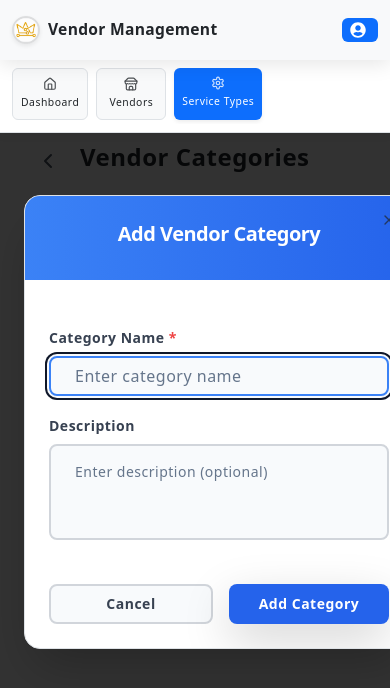
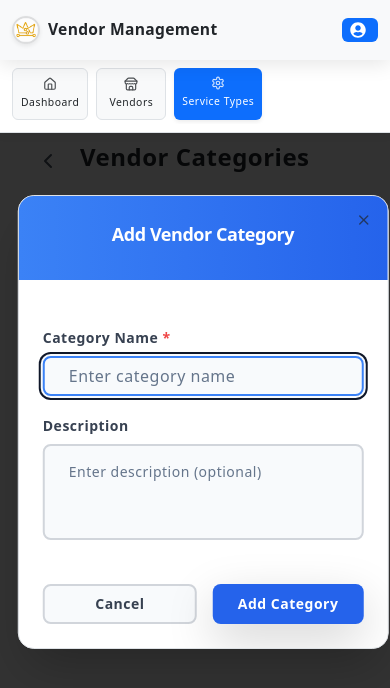
Before and after one commit to saketh1607/aurumi-vendor, a React (Vite) app: page /vendor-categories in a window 390 px wide. Both pictures are taken after a click on the button "Add Category". Shown: the top 688 px of the page. Built offline with nearby package versions, Linux system fonts and the light colour scheme.

Commit message:
Improve dialog responsiveness and styling for vendor categories
Co-authored-by: pvtsk02 <pvtsk02@gmail.com>

```diff
--- a/src/pages/VendorCategories.tsx
+++ b/src/pages/VendorCategories.tsx
@@ -220,16 +220,16 @@ const VendorCategories: React.FC = () => {
 
       {/* Add/Edit Category Dialog - Improved Styling */}
       <Dialog open={isDialogOpen} onOpenChange={handleDialogClose}>
-        <DialogContent className="sm:max-w-md w-full mx-4 bg-white border border-gray-200 shadow-2xl rounded-2xl p-0 overflow-hidden">
-          <div className="bg-gradient-to-r from-blue-500 to-blue-600 px-6 py-4">
+        <DialogContent className="sm:max-w-md w-full max-w-[95vw] sm:w-auto mx-2 sm:mx-4 bg-white border border-gray-200 shadow-2xl rounded-2xl p-0 overflow-hidden max-h-[90vh] overflow-y-auto">
+          <div className="bg-gradient-to-r from-blue-500 to-blue-600 px-4 sm:px-6 py-4">
             <DialogHeader>
-              <DialogTitle className="text-xl font-bold text-white">
+              <DialogTitle className="text-lg sm:text-xl font-bold text-white">
                 {isEditMode ? 'Edit Vendor Category' : 'Add Vendor Category'}
               </DialogTitle>
             </DialogHeader>
           </div>
 
-          <div className="p-6">
+          <div className="p-4 sm:p-6">
             <form onSubmit={handleAddOrUpdateCategory} className="space-y-5" noValidate>
               <div className="space-y-2">
                 <label htmlFor="CategoryName" className="block text-sm font-semibold text-gray-700">
```
